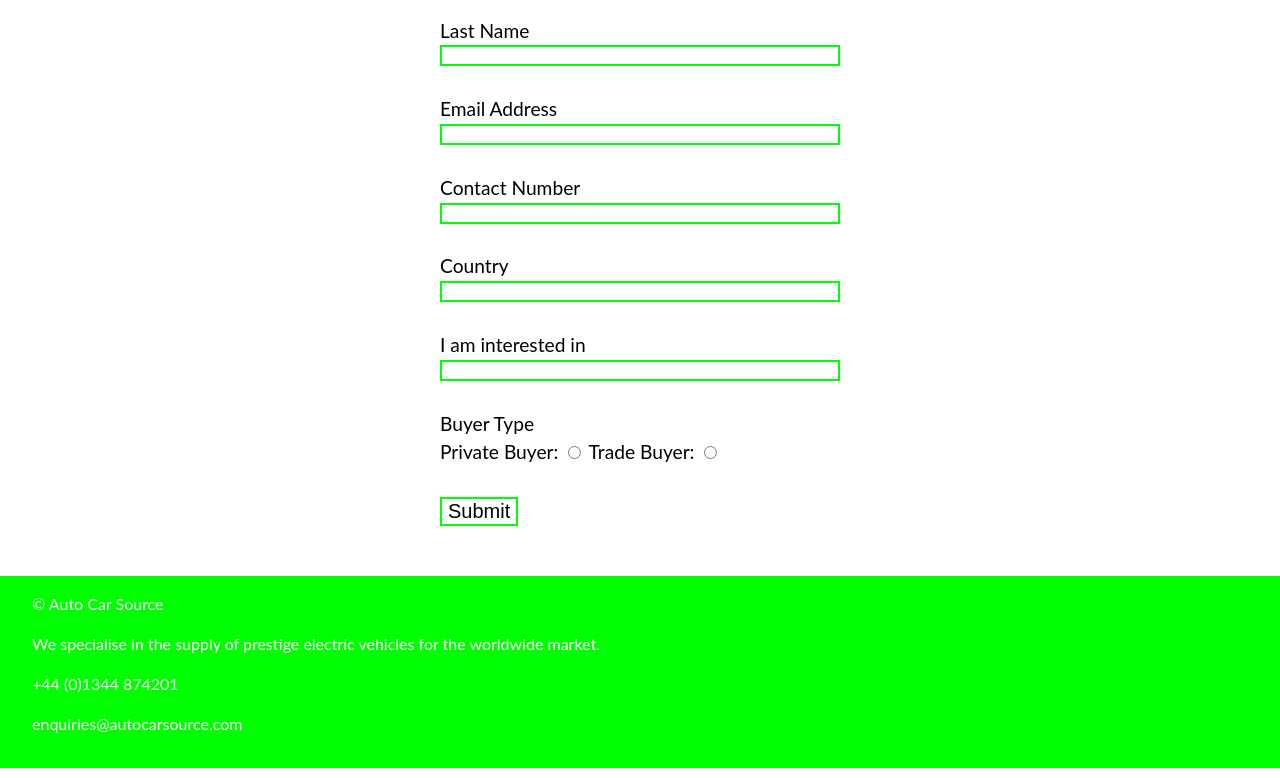
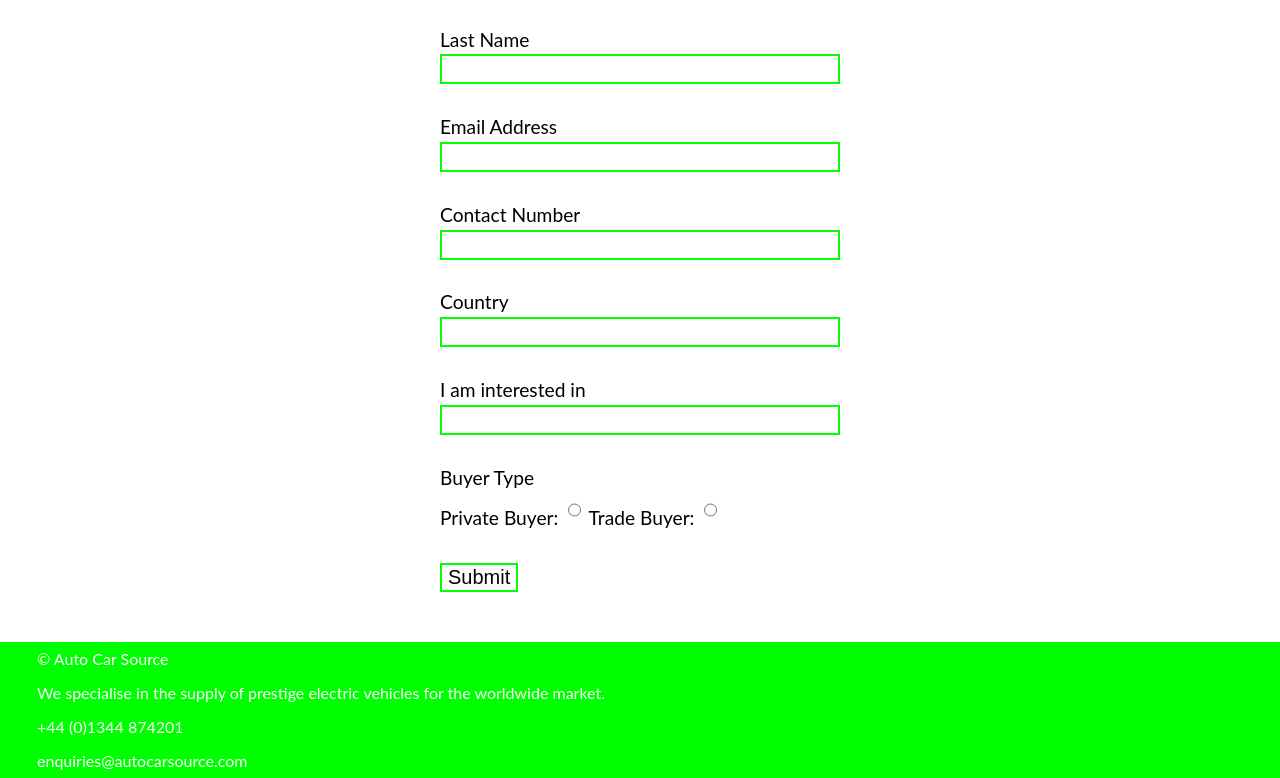
Before and after one commit to hannahrhugh/final_project, a plain HTML site: page enquiry.html in a window 1280 px wide. Shown: the part 599-1377 px from the top of the page. Drawn offline with nearby package versions, Linux system fonts and the light colour scheme.

Commit message:
header changes

```diff
--- a/css/styles.css
+++ b/css/styles.css
@@ -49,6 +49,7 @@ p {
 
 header nav {
 	float: right;
+	margin-top: 25px;
 }
 
 header a {
@@ -111,6 +112,7 @@ input {
 	border: 2px solid #00ff00;
 	display: block;
 	width: 100%;
+	height: 30px;
 }
 
 input[type="radio"] {
@@ -232,6 +234,11 @@ button {
 	transform: scale(1.1);
 }
 
+.question-header h2 {
+	float: left;
+	padding-bottom: 25px;
+}
+
 /*******************
   FOOTER SETUP
 *******************/
@@ -239,14 +246,14 @@ button {
 footer {
 	background-color: #00ff00;
 	color: white;
-	padding: 1em 0;
 	margin-top: 20px;
 }
 
-/*.footer-contact {
-	float: right;
+footer span {
+	padding: 5px;
+	display: block;
 }
-*/
+
 /*******************
   MEDIA QUERIES
 *******************/
--- a/enquiry.html
+++ b/enquiry.html
@@ -82,15 +82,14 @@
   <footer clearfix>
     <div class="container">
       <span>&copy; Auto Car Source</span>
+			<span>We specialise in the supply of prestige electric vehicles for the worldwide market.</span>
+			<span>+44 (0)1344 874201</span>
+	    <span>enquiries@autocarsource.com</span>
+		</div>
 
-      <p>We specialise in the supply of prestige electric vehicles for the worldwide market.</p>
 
-      <div class="footer-contact">
-      <p>+44 (0)1344 874201</p>
-      <p>enquiries@autocarsource.com</p>
-      </div>
 
-    </div>
+
   </footer>
 
 </html>
```
